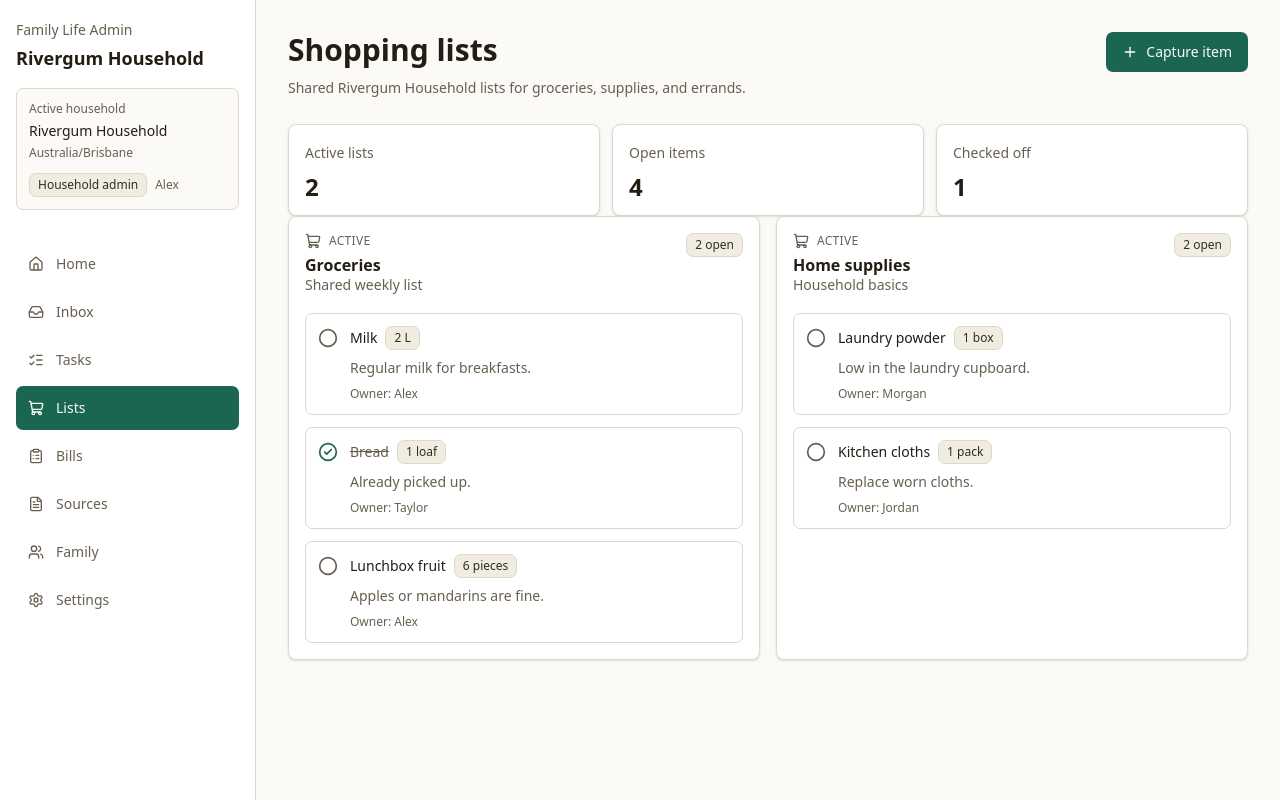
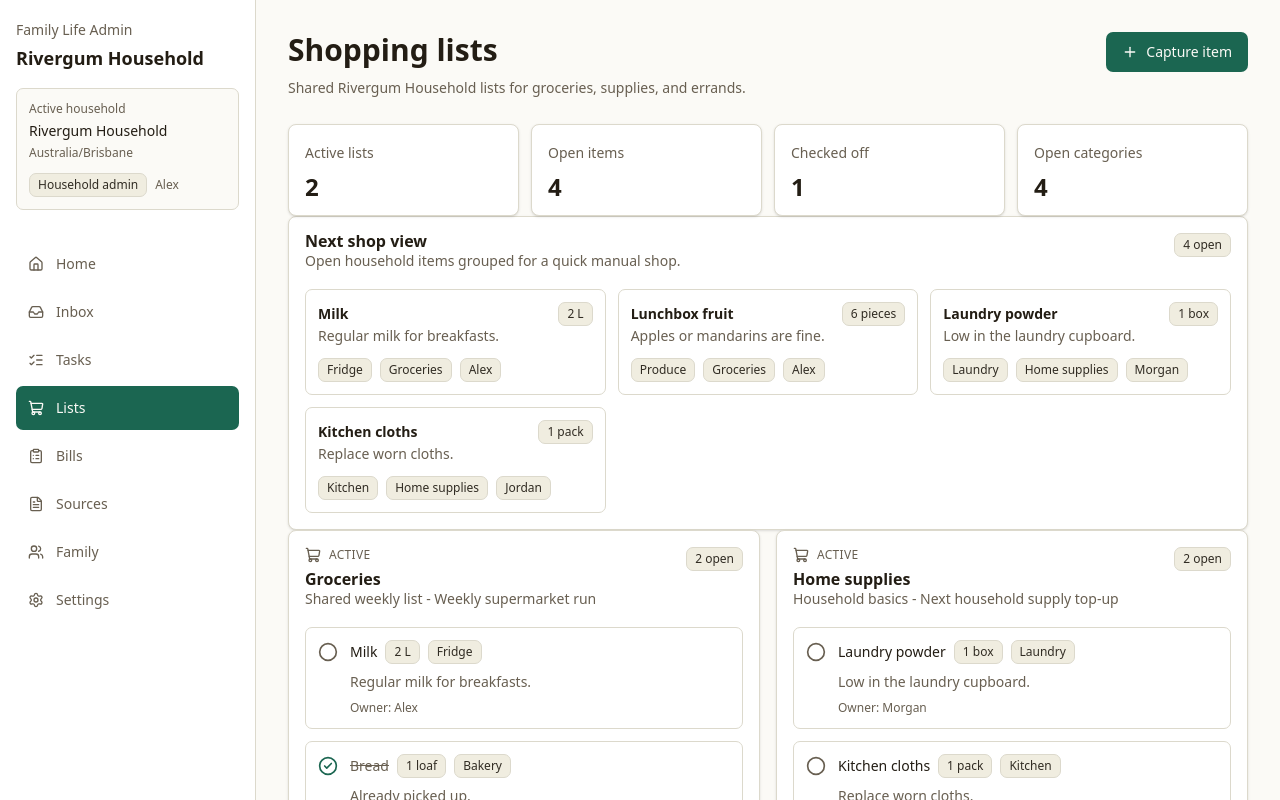
Before and after one commit to LatinMaestro/Life-Admin, a Next.js app: page /lists in a window 1280 px wide. Shown: the top 800 px of the page. Built offline with nearby package versions, Linux system fonts and the light colour scheme.

Commit message:
Deepen static shopping list UI

```diff
--- a/src/app/lists/page.tsx
+++ b/src/app/lists/page.tsx
@@ -10,9 +10,10 @@ import { getCurrentHousehold, getMemberDisplayName } from "@/lib/household";
 export default function ListsPage() {
   const household = getCurrentHousehold();
   const shoppingLists = getCurrentHouseholdShoppingLists();
-  const items = shoppingLists.flatMap((list) => list.items);
+  const items = shoppingLists.flatMap((list) => list.items.map((item) => ({ ...item, listName: list.name })));
   const checkedItems = items.filter((item) => item.checked);
   const openItems = items.filter((item) => !item.checked);
+  const openCategories = Array.from(new Set(openItems.map((item) => item.category)));
 
   return (
     <>
@@ -27,7 +28,7 @@ export default function ListsPage() {
         }
       />
 
-      <section className="grid gap-3 sm:grid-cols-3">
+      <section className="grid gap-3 sm:grid-cols-4">
         <Card>
           <CardHeader className="pb-3">
             <CardDescription>Active lists</CardDescription>
@@ -46,7 +47,49 @@ export default function ListsPage() {
             <CardTitle className="text-2xl">{checkedItems.length}</CardTitle>
           </CardHeader>
         </Card>
+        <Card>
+          <CardHeader className="pb-3">
+            <CardDescription>Open categories</CardDescription>
+            <CardTitle className="text-2xl">{openCategories.length}</CardTitle>
+          </CardHeader>
+        </Card>
       </section>
+
+      <Card>
+        <CardHeader>
+          <div className="flex items-start justify-between gap-3">
+            <div>
+              <CardTitle>Next shop view</CardTitle>
+              <CardDescription>Open household items grouped for a quick manual shop.</CardDescription>
+            </div>
+            <Badge>{openItems.length} open</Badge>
+          </div>
+        </CardHeader>
+        <CardContent>
+          <div className="grid gap-3 md:grid-cols-2 xl:grid-cols-3">
+            {openItems.map((item) => {
+              const owner = getMemberDisplayName(item.assignedMemberId ?? item.createdByMemberId);
+
+              return (
+                <article key={item.id} className="rounded-md border p-3">
+                  <div className="flex items-start justify-between gap-3">
+                    <div>
+                      <h2 className="text-sm font-semibold leading-6">{item.label}</h2>
+                      <p className="text-sm leading-5 text-muted-foreground">{item.notes}</p>
+                    </div>
+                    <Badge>{item.quantity}</Badge>
+                  </div>
+                  <div className="mt-3 flex flex-wrap gap-2">
+                    <Badge>{item.category}</Badge>
+                    <Badge>{item.listName}</Badge>
+                    <Badge>{owner}</Badge>
+                  </div>
+                </article>
+              );
+            })}
+          </div>
+        </CardContent>
+      </Card>
 
       <div className="grid gap-4 lg:grid-cols-2">
         {shoppingLists.map((list) => {
@@ -62,7 +105,7 @@ export default function ListsPage() {
                       <span className="text-xs font-medium uppercase tracking-wide">{list.status}</span>
                     </div>
                     <CardTitle>{list.name}</CardTitle>
-                    <CardDescription>{list.detail}</CardDescription>
+                    <CardDescription>{list.detail} - {list.nextShop}</CardDescription>
                   </div>
                   <Badge className="shrink-0">{listOpenItems.length} open</Badge>
                 </div>
@@ -86,6 +129,7 @@ export default function ListsPage() {
                                 {item.label}
                               </p>
                               <Badge>{item.quantity}</Badge>
+                              <Badge>{item.category}</Badge>
                             </div>
                             <p className="text-sm leading-5 text-muted-foreground">{item.notes}</p>
                             <p className="text-xs font-medium text-muted-foreground">Owner: {owner}</p>
```
